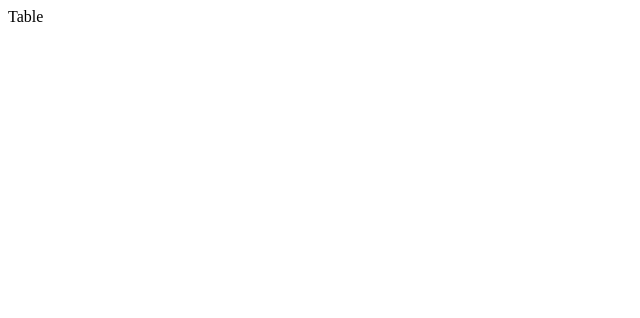
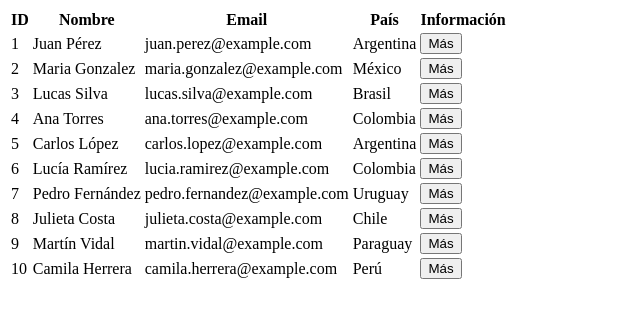
Before and after one commit to SabriBere/movement-studios, a Next.js app: page / in a window 1280 px wide. Shown: the top 318 px of the page, without its empty margins (0-640 px from the left). Built offline with nearby package versions, Linux system fonts and the light colour scheme.

Commit message:
maquetado de la tabla con clientes

```diff
--- a/src/app/layout.tsx
+++ b/src/app/layout.tsx
@@ -2,8 +2,7 @@ import type { Metadata } from "next";
 import "./globals.css";
 
 export const metadata: Metadata = {
-    title: "Create Next App",
-    description: "Generated by create next app",
+    title: "Challenge Front",
 };
 
 export default function RootLayout({
--- a/src/components/Table/Table.tsx
+++ b/src/components/Table/Table.tsx
@@ -1,8 +1,89 @@
 "use client";
+import {
+    useReactTable,
+    getCoreRowModel,
+    flexRender,
+    createColumnHelper,
+} from "@tanstack/react-table";
+import { useMemo } from "react";
 import clients from "@/mocks/clients.json";
 
+const columnHelper = createColumnHelper<Client>();
+
 const Table = () => {
-    return <div>Table</div>;
+    const data = useMemo(() => clients as Client[], []);
+
+    const columns = useMemo(
+        () => [
+            columnHelper.accessor("id", {
+                header: "ID",
+                cell: (info) => info.getValue(),
+            }),
+            columnHelper.accessor("nombre", {
+                header: "Nombre",
+                cell: (info) => info.getValue(),
+            }),
+            columnHelper.accessor("email", {
+                header: "Email",
+                cell: (info) => info.getValue(),
+            }),
+            columnHelper.accessor("pais", {
+                header: "País",
+                cell: (info) => info.getValue(),
+            }),
+            columnHelper.display({
+                id: "acciones",
+                header: "Información",
+                cell: ({ row }) => (
+                    <button
+                        onClick={() => console.log("Cliente:", row.original)}
+                    >
+                        Más
+                    </button>
+                ),
+            }),
+        ],
+        []
+    );
+
+    const table = useReactTable({
+        data,
+        columns,
+        getCoreRowModel: getCoreRowModel(),
+    });
+
+    return (
+        <table>
+            <thead>
+                {table.getHeaderGroups().map((headerGroup) => (
+                    <tr key={headerGroup.id}>
+                        {headerGroup.headers.map((header) => (
+                            <th key={header.id}>
+                                {flexRender(
+                                    header.column.columnDef.header,
+                                    header.getContext()
+                                )}
+                            </th>
+                        ))}
+                    </tr>
+                ))}
+            </thead>
+            <tbody>
+                {table.getRowModel().rows.map((row) => (
+                    <tr key={row.id}>
+                        {row.getVisibleCells().map((cell) => (
+                            <td key={cell.id}>
+                                {flexRender(
+                                    cell.column.columnDef.cell,
+                                    cell.getContext()
+                                )}
+                            </td>
+                        ))}
+                    </tr>
+                ))}
+            </tbody>
+        </table>
+    );
 };
 
 export default Table;
--- a/src/mocks/clients.json
+++ b/src/mocks/clients.json
@@ -30,9 +30,9 @@
         "id": "4",
         "nombre": "Ana Torres",
         "email": "ana.torres@example.com",
-        "pais": "España",
-        "telefono": "+34 612 345 678",
-        "direccion": "Calle Mayor 101, Madrid",
+        "pais": "Colombia",
+        "telefono": "+57 301 345 678",
+        "direccion": "Calle Mayor 101, Calí",
         "historial": ["Compra 6", "Compra 7", "Reclamo"]
     },
     {
```
Also changed, not shown: src/components/Modals/Modal.tsx (+9 -0 lines), src/components/Navbar/Navbar.tsx (added, +7 -0 lines), src/components/Table/table.types.ts (+9 -0 lines), src/components/Navbar/navbar.module.scss (added).
